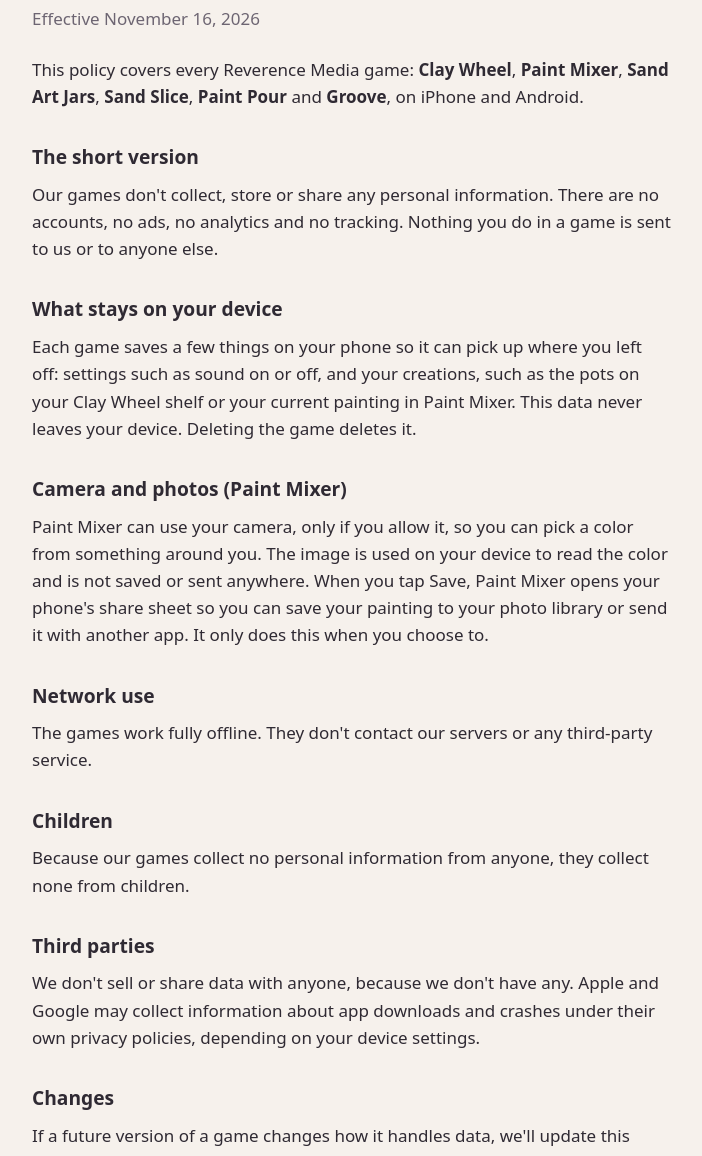
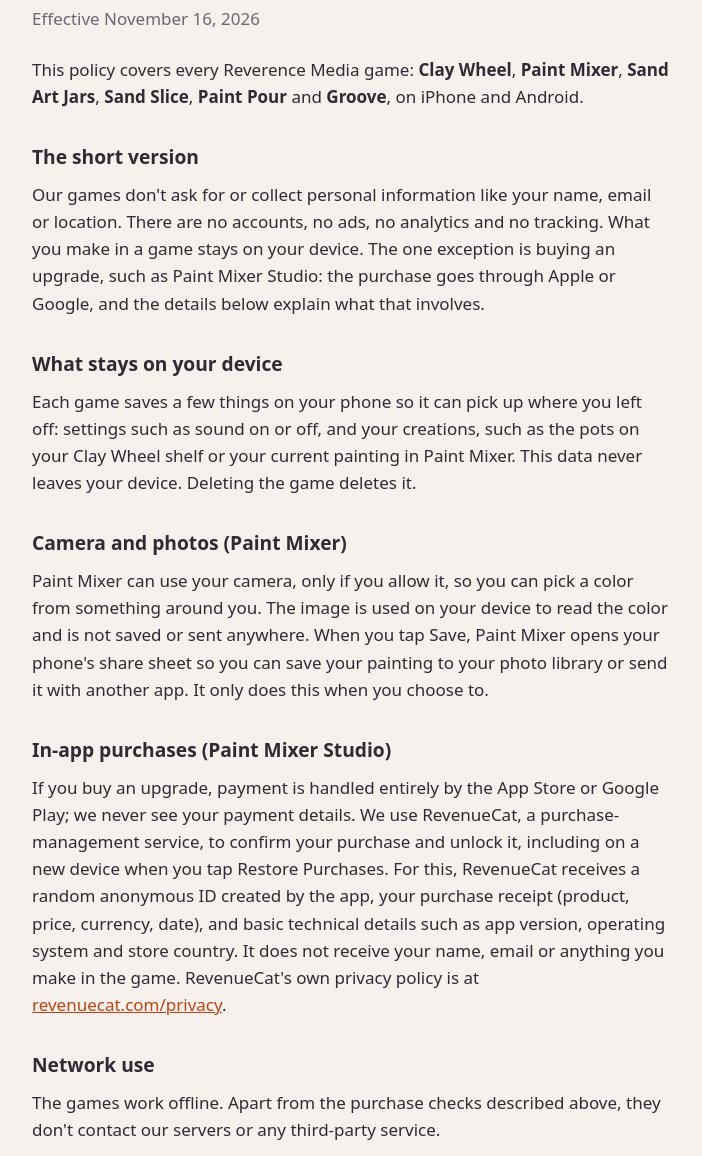
Before and after one commit to Moultona/reverence-media-games, a plain HTML site: page privacy.html in a window 1280 px wide. Shown: the part 133-1289 px from the top of the page, without its empty margins (288-990 px from the left). Drawn offline with Linux system fonts and the light colour scheme.

Commit message:
Cover Paint Mixer Studio in-app purchases in the privacy policy
Co-Authored-By: Claude Opus 5.5 <noreply@anthropic.com>

```diff
--- a/privacy.html
+++ b/privacy.html
@@ -17,8 +17,10 @@
   on iPhone and Android.</p>
 
   <h2>The short version</h2>
-  <p>Our games don't collect, store or share any personal information. There are no accounts, no ads,
-  no analytics and no tracking. Nothing you do in a game is sent to us or to anyone else.</p>
+  <p>Our games don't ask for or collect personal information like your name, email or location. There are no accounts,
+  no ads, no analytics and no tracking. What you make in a game stays on your device. The one exception is buying an
+  upgrade, such as Paint Mixer Studio: the purchase goes through Apple or Google, and the details below explain what
+  that involves.</p>
 
   <h2>What stays on your device</h2>
   <p>Each game saves a few things on your phone so it can pick up where you left off: settings such as
@@ -31,14 +33,24 @@
   When you tap Save, Paint Mixer opens your phone's share sheet so you can save your painting to your photo library
   or send it with another app. It only does this when you choose to.</p>
 
+  <h2>In-app purchases (Paint Mixer Studio)</h2>
+  <p>If you buy an upgrade, payment is handled entirely by the App Store or Google Play; we never see your payment details.
+  We use RevenueCat, a purchase-management service, to confirm your purchase and unlock it, including on a new device
+  when you tap Restore Purchases. For this, RevenueCat receives a random anonymous ID created by the app, your purchase
+  receipt (product, price, currency, date), and basic technical details such as app version, operating system and store
+  country. It does not receive your name, email or anything you make in the game. RevenueCat's own privacy policy is at
+  <a href="https://www.revenuecat.com/privacy">revenuecat.com/privacy</a>.</p>
+
   <h2>Network use</h2>
-  <p>The games work fully offline. They don't contact our servers or any third-party service.</p>
+  <p>The games work offline. Apart from the purchase checks described above, they don't contact our servers or any
+  third-party service.</p>
 
   <h2>Children</h2>
   <p>Because our games collect no personal information from anyone, they collect none from children.</p>
 
   <h2>Third parties</h2>
-  <p>We don't sell or share data with anyone, because we don't have any. Apple and Google may collect
+  <p>We don't sell your data or share it for advertising. Apart from RevenueCat handling purchases as described above,
+  no third party receives data from our games. Apple and Google may collect
   information about app downloads and crashes under their own privacy policies, depending on your device settings.</p>
 
   <h2>Changes</h2>
```
